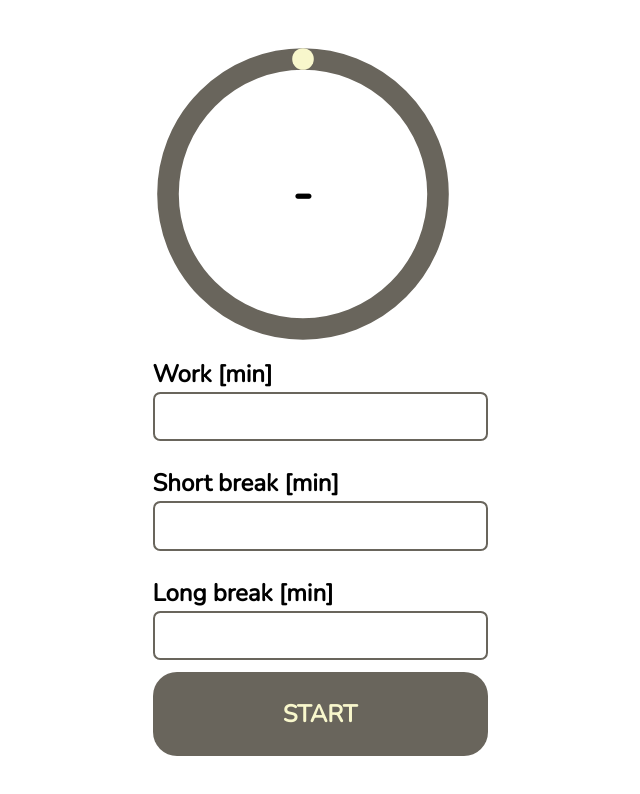
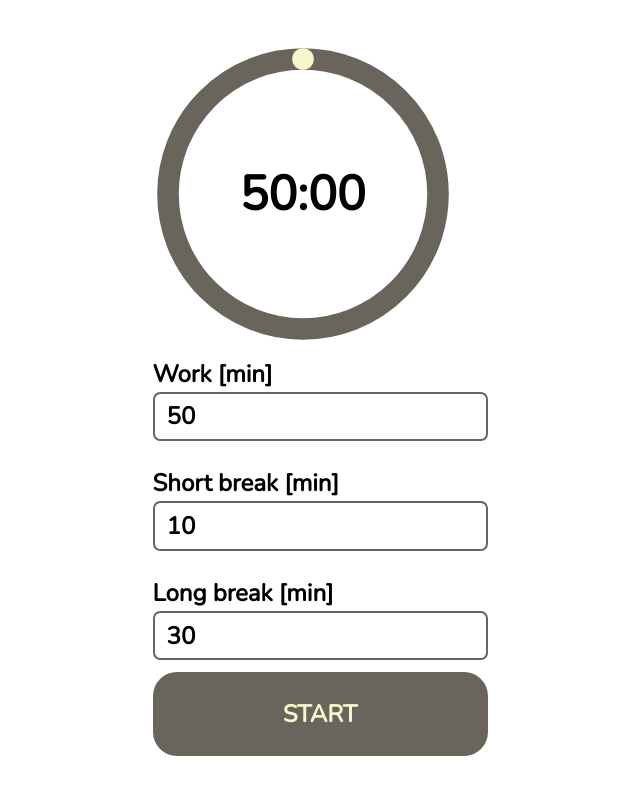
Before and after one commit to WPaczula/pototoro, a React app: page / in a window 1280 px wide. Shown: the top 794 px of the page, without its empty margins (320-960 px from the left). Built offline with nearby package versions, Linux system fonts and the light colour scheme.

Commit message:
Work on timer setup

```diff
--- a/src/components/Input/styles.module.scss
+++ b/src/components/Input/styles.module.scss
@@ -2,6 +2,8 @@
 @import '../../styles/variables';
 
 .input {
+    @include focusable;
+
     border: 2px solid $color-secondary;
     border-radius: 0.3em;
     padding: 0.2em 0.5em;
--- a/src/components/Timer/index.tsx
+++ b/src/components/Timer/index.tsx
@@ -4,37 +4,53 @@ import Clock from '../Clock';
 import Input from '../Input';
 import useTimer from '../../hooks/useTimer';
 import styles from './styles.module.scss';
+import usePomodoroTimersSetup from './usePomodoroTimersSetup';
+import { minute } from '../../utils/constants';
 
 interface ITimerProps {
-  initialTime?: number;
 }
 
-const Timer: React.FunctionComponent<ITimerProps> = ({ initialTime = 0 }) => {
-  const { currentTime, toggle } = useTimer(initialTime);
+const Timer: React.FunctionComponent<ITimerProps> = () => {
+  const {
+    state,
+    onWorkTimeChange,
+    onShortBreakTimeChange,
+    onLongBreakTimeChange
+  } = usePomodoroTimersSetup();
+
+  const { currentTime, toggle } = useTimer(state.workTime);
 
   const onClick = React.useCallback((e: React.MouseEvent): void => {
     e.preventDefault();
     toggle();
   }, [toggle]);
 
-  const onChange = React.useCallback((e: React.FormEvent<HTMLInputElement>): void => {
-
-  }, [])
-
   return (
     <div className={styles['timer']}>
-      <Clock timeLeft={currentTime} initialTime={initialTime} />
+      <Clock timeLeft={currentTime} initialTime={state.workTime} />
       <label className={styles['timer__label']}>
         Work [min]
-        <Input className={styles['timer__input']} onChange={onChange} />
+        <Input
+          className={styles['timer__input']}
+          initialValue={(state.workTime / minute).toString()}
+          onChange={onWorkTimeChange}
+        />
       </label>
       <label className={styles['timer__label']}>
         Short break [min]
-        <Input className={styles['timer__input']} onChange={onChange} />
+        <Input
+          className={styles['timer__input']}
+          initialValue={(state.shortBreakTime / minute).toString()}
+          onChange={onShortBreakTimeChange}
+        />
       </label>
       <label className={styles['timer__label']}>
         Long break [min]
-        <Input className={styles['timer__input']} onChange={onChange} />
+        <Input
+          className={styles['timer__input']}
+          initialValue={(state.longBreakTime / minute).toString()}
+          onChange={onLongBreakTimeChange}
+        />
       </label>
       <Button onClick={onClick}>START</Button>
     </div>
--- /dev/null
+++ b/src/components/Timer/usePomodoroTimersSetup/actions.ts
@@ -0,0 +1,8 @@
+export const SET_WORK_TIME = 'SET_WORK_TIME';
+export const SET_SHORT_BREAK_TIME = 'SET_SHORT_BREAK_TIME';
+export const SET_LONG_BREAK_TIME = 'SET_LONG_BREAK_TIME';
+
+export interface TimeAction {
+    type: string,
+    time: number,
+};
--- /dev/null
+++ b/src/components/Timer/usePomodoroTimersSetup/index.ts
@@ -0,0 +1,54 @@
+import * as React from 'react';
+import timeReducer, { ITimerSetupState } from './reducer';
+import {
+  SET_WORK_TIME,
+  SET_SHORT_BREAK_TIME,
+  SET_LONG_BREAK_TIME
+} from './actions';
+import { minute } from '../../../utils/constants';
+
+interface IPomodoroSetup {
+    state: ITimerSetupState,
+    onWorkTimeChange: (e: React.FormEvent<HTMLInputElement>) => void,
+    onShortBreakTimeChange: (e: React.FormEvent<HTMLInputElement>) => void,
+    onLongBreakTimeChange: (e: React.FormEvent<HTMLInputElement>) => void,
+}
+
+const initialState: ITimerSetupState = {
+  workTime: 50 * minute,
+  longBreakTime: 30 * minute,
+  shortBreakTime: 10 * minute
+};
+
+const toMinute = (inputValue: string) => {
+  if (inputValue === '') {
+    return 0;
+  }
+
+  return Number(inputValue) * minute;
+}
+
+const usePomodoroTimersSetup = (): IPomodoroSetup => {
+    const [state, dispatch] = React.useReducer(timeReducer, initialState);
+
+    const onWorkTimeChange = React.useCallback((e: React.FormEvent<HTMLInputElement>): void => {
+      dispatch({ type: SET_WORK_TIME, time: toMinute(e.currentTarget.value) });
+    }, []);
+
+    const onShortBreakTimeChange = React.useCallback((e: React.FormEvent<HTMLInputElement>): void => {
+      dispatch({ type: SET_SHORT_BREAK_TIME, time: toMinute(e.currentTarget.value) });
+    }, []);
+
+    const onLongBreakTimeChange = React.useCallback((e: React.FormEvent<HTMLInputElement>): void => {
+      dispatch({ type: SET_LONG_BREAK_TIME, time: toMinute(e.currentTarget.value) });
+    }, []);
+
+    return {
+        state,
+        onWorkTimeChange,
+        onShortBreakTimeChange,
+        onLongBreakTimeChange,
+    }
+  }
+
+export default usePomodoroTimersSetup;
--- /dev/null
+++ b/src/components/Timer/usePomodoroTimersSetup/reducer.ts
@@ -0,0 +1,33 @@
+import {
+    TimeAction,
+    SET_WORK_TIME,
+    SET_SHORT_BREAK_TIME,
+    SET_LONG_BREAK_TIME,
+} from './actions';
+
+export interface ITimerSetupState {
+    workTime: number,
+    shortBreakTime: number,
+    longBreakTime: number,
+};
+
+const timeReducer = (state: ITimerSetupState, action: TimeAction) => {
+    switch (action.type) {
+        case SET_WORK_TIME:
+            return Object.assign({}, state, {
+                workTime: action.time,
+            });
+        case SET_SHORT_BREAK_TIME:
+            return Object.assign({}, state, {
+                shortBreakTime: action.time,
+            })
+        case SET_LONG_BREAK_TIME:
+            return Object.assign({}, state, {
+                longBreakTime: action.time,
+            })
+        default:
+            return state;
+    }
+}
+
+export default timeReducer;
--- a/src/hooks/useTimer/index.ts
+++ b/src/hooks/useTimer/index.ts
@@ -12,6 +12,10 @@ const useTimer = (time: number): ITimerState => {
     const [currentTime, setCurrentTime] = React.useState<number>(time);
     const [isOn, setIsOn] = React.useState<boolean>(false);
     const [isFinished, setIsFinished] = React.useState<boolean>(false);
+
+    React.useEffect(() => {
+        setCurrentTime(time);
+    }, [time, setCurrentTime])
 
     React.useEffect(() => {
         if (isOn) {
--- /dev/null
+++ b/src/utils/constants.ts
@@ -0,0 +1 @@
+export const minute: number = 60;
```
Also changed, not shown: 2 other files (tests, documents, lock files or other folders).
